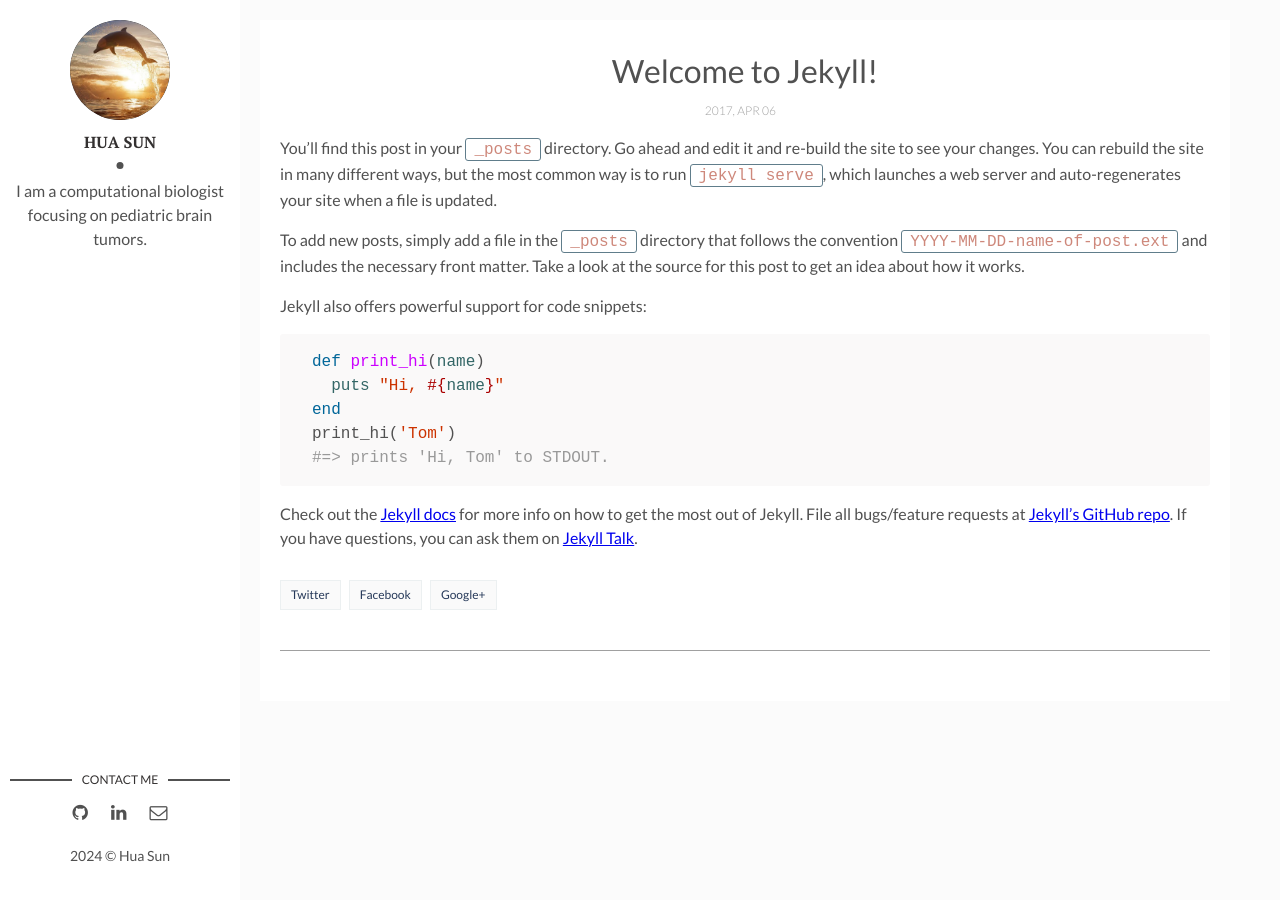
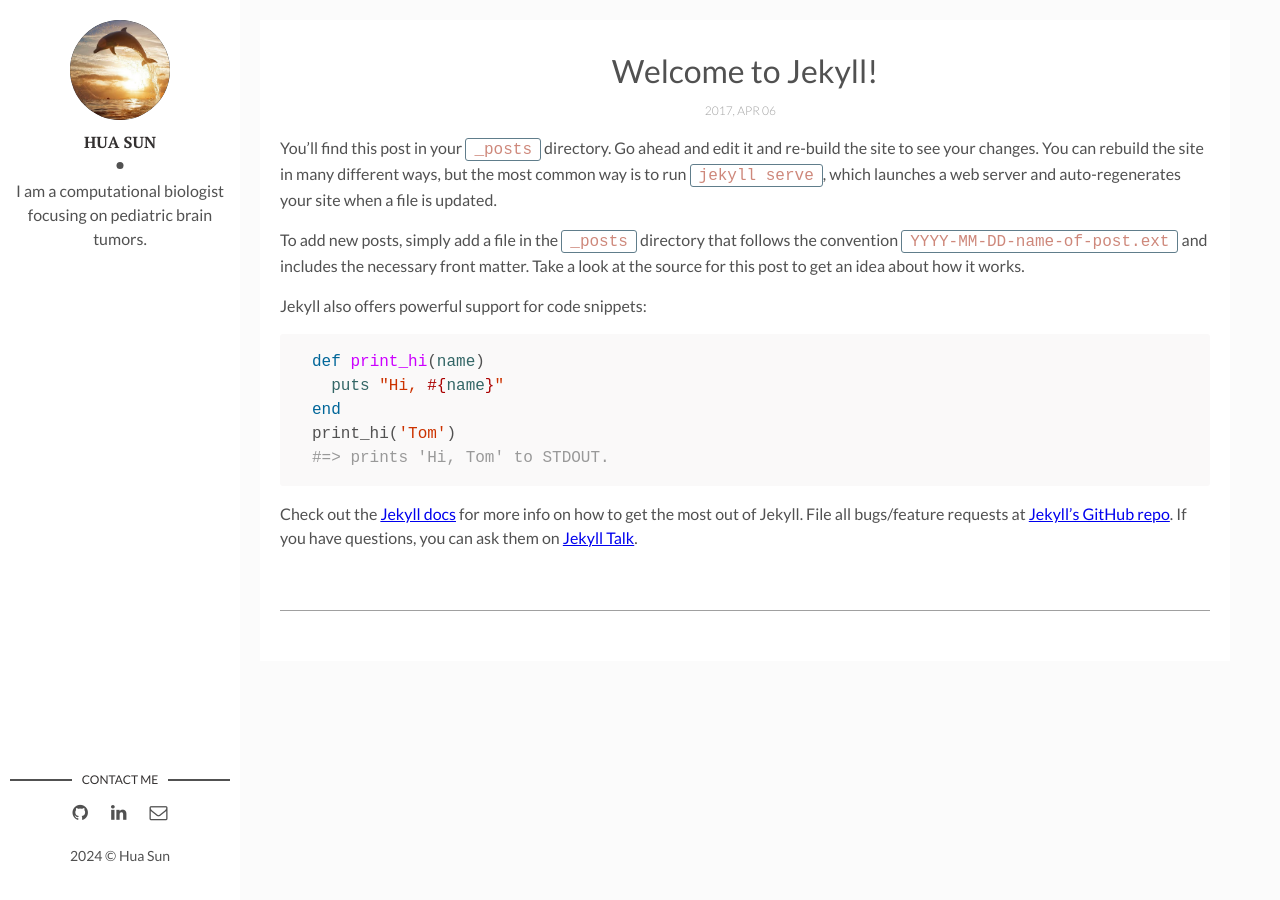
Before and after one commit to hsun9/hsun9.github.io, a Jekyll site: the page built from _posts/2017-04-06-welcome-to-jekyll.markdown, in a window 1280 px wide. Built offline with Jekyll 4.4.1, drawn with Linux system fonts in a browser that asks for light colours; comment, search, counter and statistics services are not loaded.

Commit message:
Add files via upload

```diff
--- a/_layouts/post.html
+++ b/_layouts/post.html
@@ -21,11 +21,6 @@ layout: main
       </header>
       {{content | markdownify}}
       <div class="page-footer">
-        <div class="page-share">
-          <a href="https://twitter.com/intent/tweet?text={{ page.title }}&url={{ site.url }}{{ page.url }}" title="Share on Twitter" rel="nofollow" target="_blank">Twitter</a>
-          <a href="https://facebook.com/sharer.php?u={{ site.url }}{{ page.url }}" title="Share on Facebook" rel="nofollow" target="_blank">Facebook</a>
-          <a href="https://plus.google.com/share?url={{ site.url }}{{ page.url }}" title="Share on Google+" rel="nofollow" target="_blank">Google+</a>
-        </div>
         <div class="page-tag">
           {% for tag in page.tags %}
             <a href="{{site.baseurl}}/tags#{{tag}}" class="tag">&#35; {{ tag }}</a>
```
